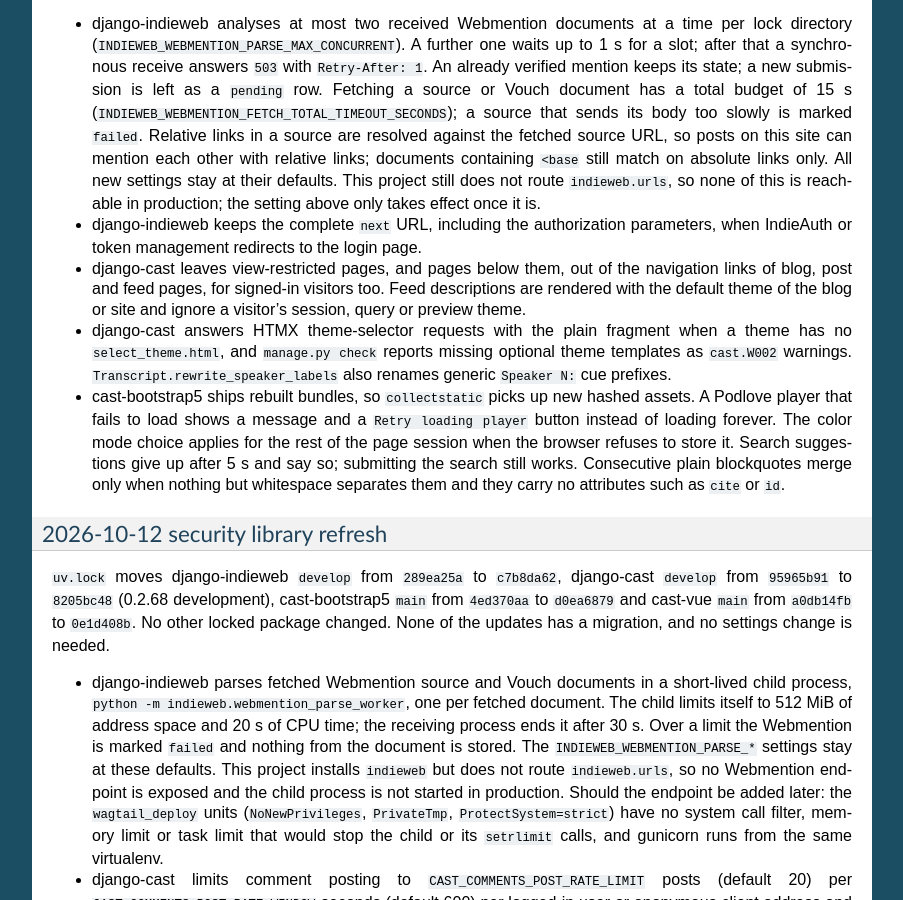
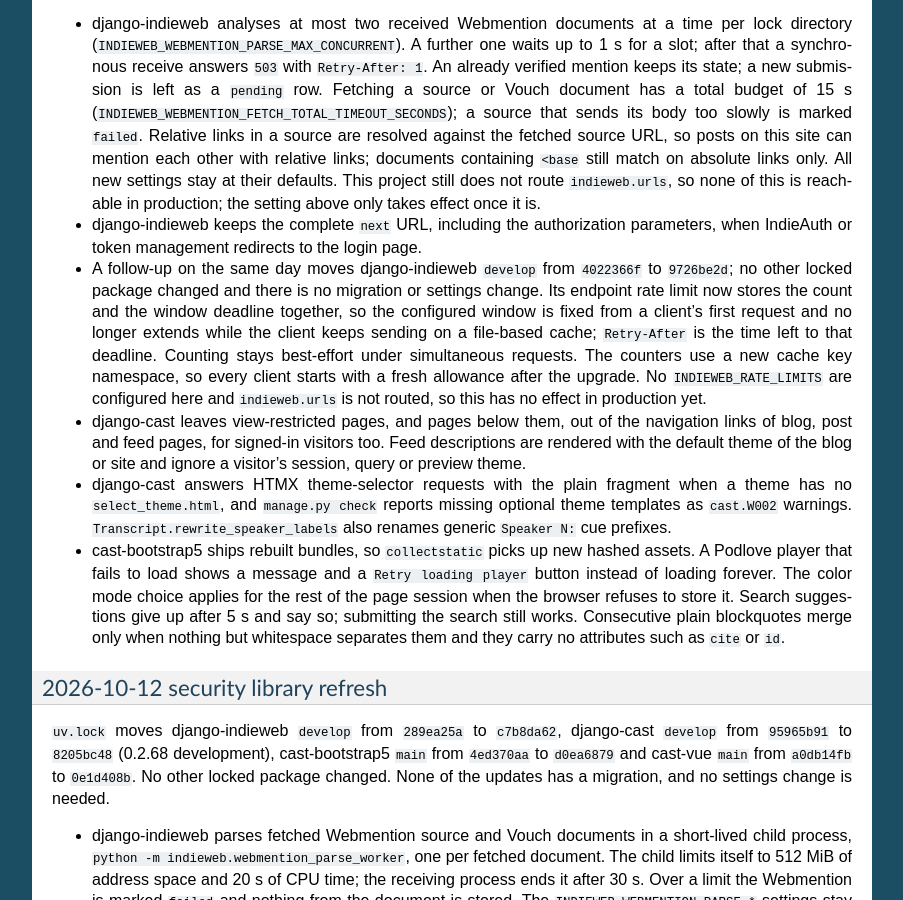
Before and after one commit to ephes/python-podcast, a Sphinx documentation site: the page built from docs/deploy.rst, in a window 1280 px wide and 900 px high, scrolled down 1620 px. Shown: the whole window, without its empty margins (198-1101 px from the left). Built offline with Sphinx 7.4.7, drawn with Linux system fonts in a browser that asks for light colours.

Commit message:
Move django-indieweb to the fixed rate-limit window

```diff
--- a/docs/deploy.rst
+++ b/docs/deploy.rst
@@ -107,6 +107,17 @@
 * django-indieweb keeps the complete ``next`` URL, including the
   authorization parameters, when IndieAuth or token management redirects to
   the login page.
+* A follow-up on the same day moves django-indieweb ``develop`` from
+  ``4022366f`` to ``9726be2d``; no other locked package changed and there is
+  no migration or settings change. Its endpoint rate limit now stores the
+  count and the window deadline together, so the configured window is fixed
+  from a client's first request and no longer extends while the client keeps
+  sending on a file-based cache; ``Retry-After`` is the time left to that
+  deadline. Counting stays best-effort under simultaneous requests. The
+  counters use a new cache key namespace, so every client starts with a
+  fresh allowance after the upgrade. No ``INDIEWEB_RATE_LIMITS`` are
+  configured here and ``indieweb.urls`` is not routed, so this has no effect
+  in production yet.
 * django-cast leaves view-restricted pages, and pages below them, out of the
   navigation links of blog, post and feed pages, for signed-in visitors too.
   Feed descriptions are rendered with the default theme of the blog or site
```
Also changed, not shown: 1 other file.
